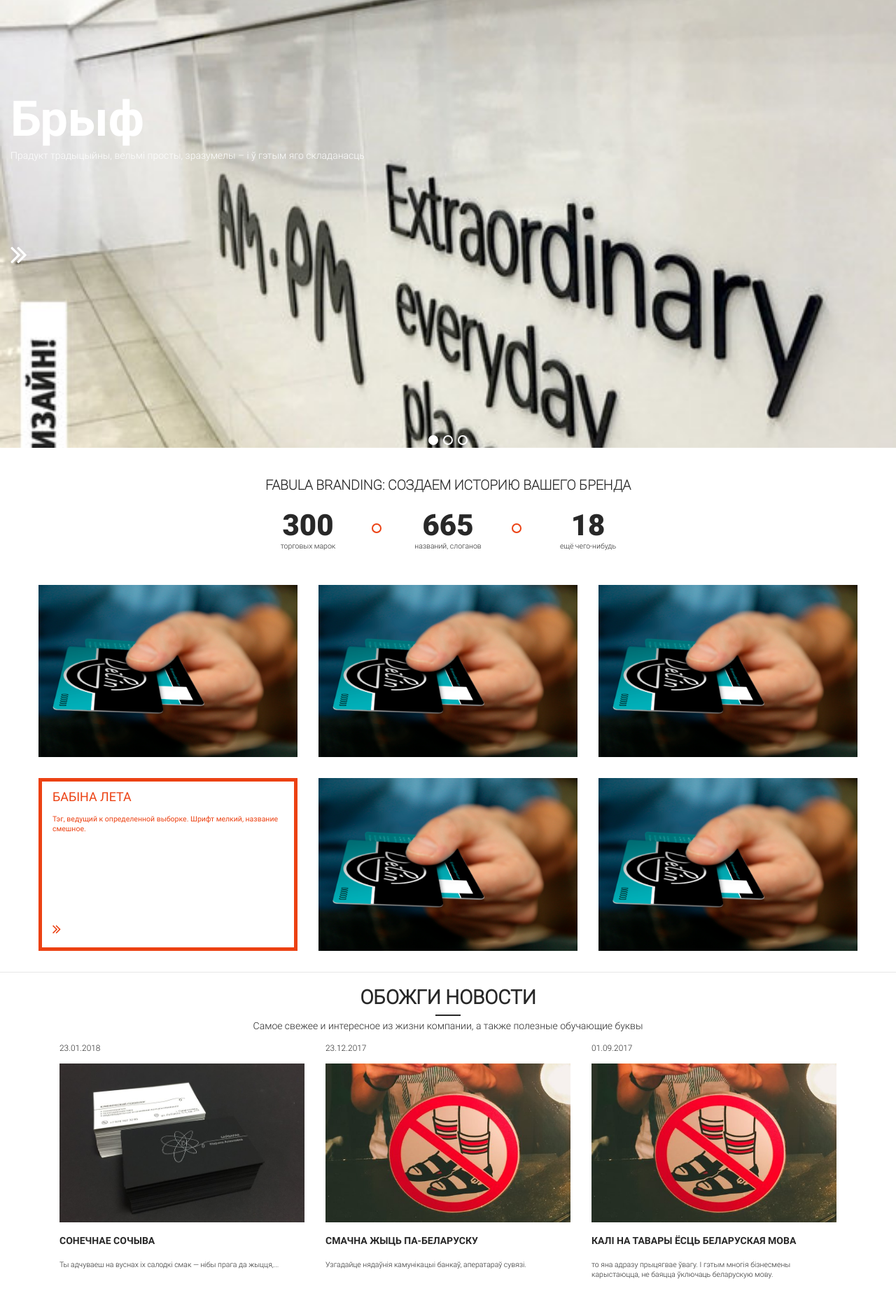
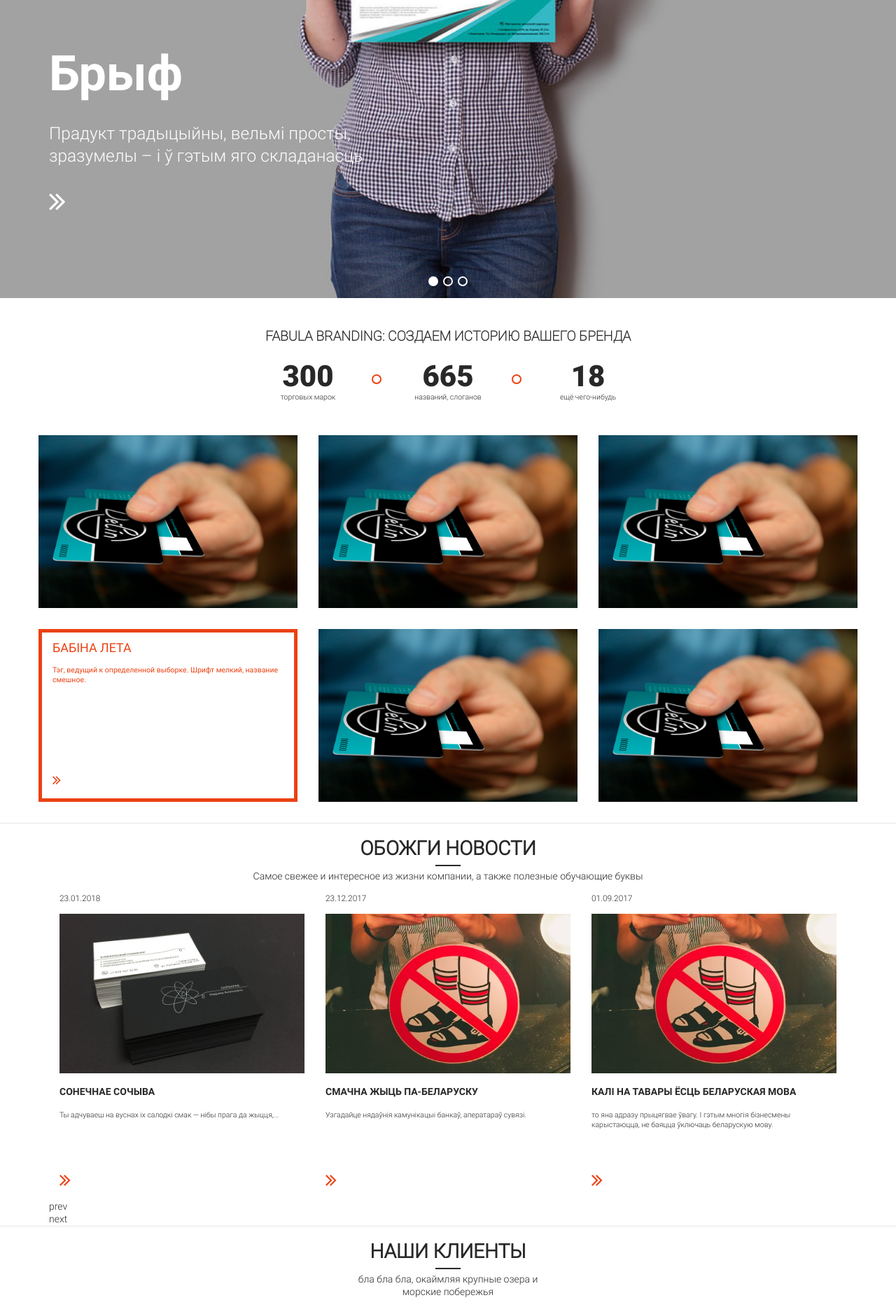
Before and after one commit to vovkaSviter/ZD, a PHP site: page /main.html in a window 1280 px wide. Shown: the part 116-1974 px from the top of the page at 70% size. Run offline with PHP 8.4, Linux system fonts and the light colour scheme.

Commit message:
Void: mgr in progress

```diff
--- a/markup/css/zhgi.css
+++ b/markup/css/zhgi.css
@@ -217,37 +217,35 @@ nav.siteNav {
   padding: 0; }
   .marryGoRound .stub {
     position: relative;
-    background-image: url("../imgs/mgrReception.jpg");
+    background-image: url("../imgs/mgr3.jpg");
     background-position: center;
     background-size: cover;
     background-repeat: no-repeat; }
+    .marryGoRound .stub > .container {
+      height: 100%; }
     .marryGoRound .stub .mgrItemText {
-      position: absolute;
-      top: 20%;
-      left: 15px;
       width: 40%;
-      height: 40%;
+      position: relative;
+      top: 15%;
       color: white; }
       .marryGoRound .stub .mgrItemText .header {
         font-family: RobotoBold;
         font-size: 5rem;
         line-height: 6rem; }
       .marryGoRound .stub .mgrItemText .body {
-        font-size: 1rem;
-        line-height: 1.5rem; }
-      .marryGoRound .stub .mgrItemText a {
-        position: absolute;
-        bottom: 0;
-        left: 0; }
+        font-size: 1.75rem;
+        line-height: 2.25rem;
+        margin-top: 2rem;
+        margin-bottom: 2rem; }
     .marryGoRound .stub.second {
-      background-image: url("../imgs/mgrNs.jpg"); }
+      background-image: url("../imgs/mgr2.jpg"); }
     .marryGoRound .stub.third {
-      background-image: url("../imgs/mgrFloris.jpg"); }
+      background-image: url("../imgs/mgr1.png"); }
   .marryGoRound .owl-nav {
     display: none; }
   .marryGoRound .owl-dots {
     position: relative;
-    top: -1.25rem;
+    top: -2.25rem;
     text-align: center; }
     .marryGoRound .owl-dots .owl-dot {
       display: inline-block;
--- a/markup/css/zhgi.sass
+++ b/markup/css/zhgi.sass
@@ -142,37 +142,36 @@ nav.siteNav
   padding: 0
   .stub
     position: relative
-    background-image: url("../imgs/mgrReception.jpg")
+    background-image: url("../imgs/mgr3.jpg")
     background-position: center
     background-size: cover
     background-repeat: no-repeat
+    &>.container
+      height: 100%
     .mgrItemText
-      position: absolute
-      top: 20%
-      left: 15px
       width: 40%
-      height: 40%
+      position: relative
+      top: 15%
       color: $bWhite
       .header
         font-family: RobotoBold
         font-size: 5rem
         line-height: 6rem
       .body
-        font-size: 1rem
-        line-height: 1.5rem
-      a
-        position: absolute
-        bottom: 0
-        left: 0
+        font-size: 1.75rem
+        line-height: 2.25rem
+        margin-top: 2rem
+        margin-bottom: 2rem
+
     &.second
-      background-image: url("../imgs/mgrNs.jpg")
+      background-image: url("../imgs/mgr2.jpg")
     &.third
-      background-image: url("../imgs/mgrFloris.jpg")
+      background-image: url("../imgs/mgr1.png")
   .owl-nav
     display: none
   .owl-dots
     position: relative
-    top: -1.25rem
+    top: -2.25rem
     text-align: center
     .owl-dot
       display: inline-block
--- a/markup/js/zhgi.js
+++ b/markup/js/zhgi.js
@@ -26,7 +26,7 @@ $(document).ready(function(){
         var owlC = $('.owl-stage-outer');
         var owlCWidth = owlC.width();
 
-        stub.css('height', owlCWidth / 2)
+        stub.css('height', owlCWidth / 3)
 
     });
 
--- a/markup/main.html
+++ b/markup/main.html
@@ -98,6 +98,7 @@
         <div class="row">
             <section id="mgr" class="marryGoRound owl-carousel col-xs-12">
                 <div class="stub first">
+                    <div class="container">
                         <div class="mgrItemText">
                             <div class="header">Брыф</div>
                             <div class="body">
@@ -108,7 +109,9 @@
                             </a>
                         </div>
                     </div>
+                </div>
                 <div class="stub second">
+                    <div class="container">
                         <div class="mgrItemText">
                             <div class="header">Рашэнне</div>
                             <div class="body">
@@ -120,7 +123,9 @@
                             </a>
                         </div>
                     </div>
+                </div>
                 <div class="stub third">
+                    <div class="container">
                         <div class="mgrItemText">
                             <div class="header">Задача</div>
                             <div class="body">
@@ -129,6 +134,7 @@
                             <a href="#">
                                 <i class="fa fa-angle-double-right fa-3x"></i>
                             </a>
+                        </div>
                     </div>
                 </div>
             </section>
```
Also changed, not shown: markup/imgs/mgr1.png (added), markup/imgs/mgr2.jpg (added), markup/imgs/mgr3.jpg (added), 1 other file. Lines whose indentation alone changed are shown as unchanged.
